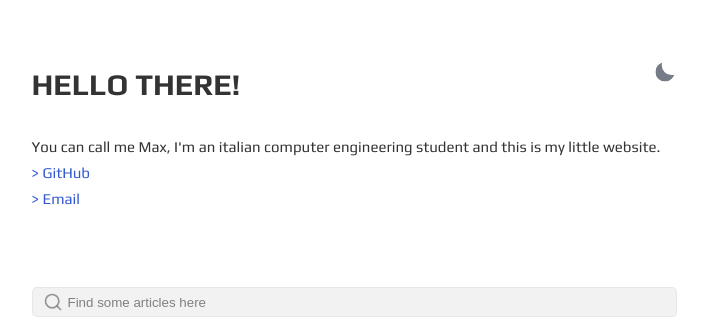
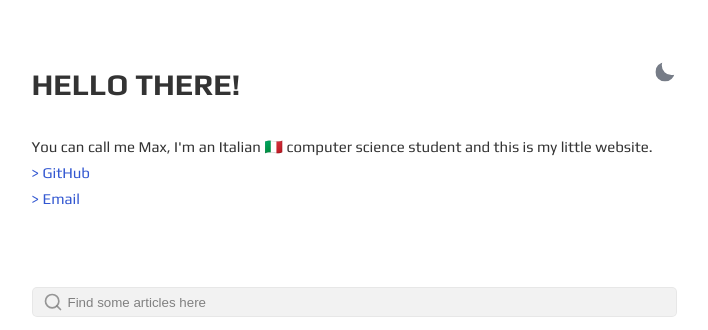
Before and after one commit to callb4ck/callb4ck.github.io, a Jekyll site: the page built from index.html, in a window 1280 px wide. Shown: the top 330 px of the page, without its empty margins (286-994 px from the left). Built offline with Jekyll 4.4.1, drawn with Linux system fonts in a browser that asks for light colours.

Commit message:
Update _config.yml

```diff
--- a/_config.yml
+++ b/_config.yml
@@ -2,7 +2,7 @@ site: segf.net
 title: SegFault
 greetings: Hello there!
 description: >-
-  You can call me Max, I'm an italian computer engineering student and this is my little website.
+  You can call me Max, I'm an Italian 🇮🇹 computer science student and this is my little website.
 lang: en-US
 timezone:  Europe/Rome
 repo: https://github.com/DumbMahreeo/dumbmahreeo.github.io # site repo [optional]
```
